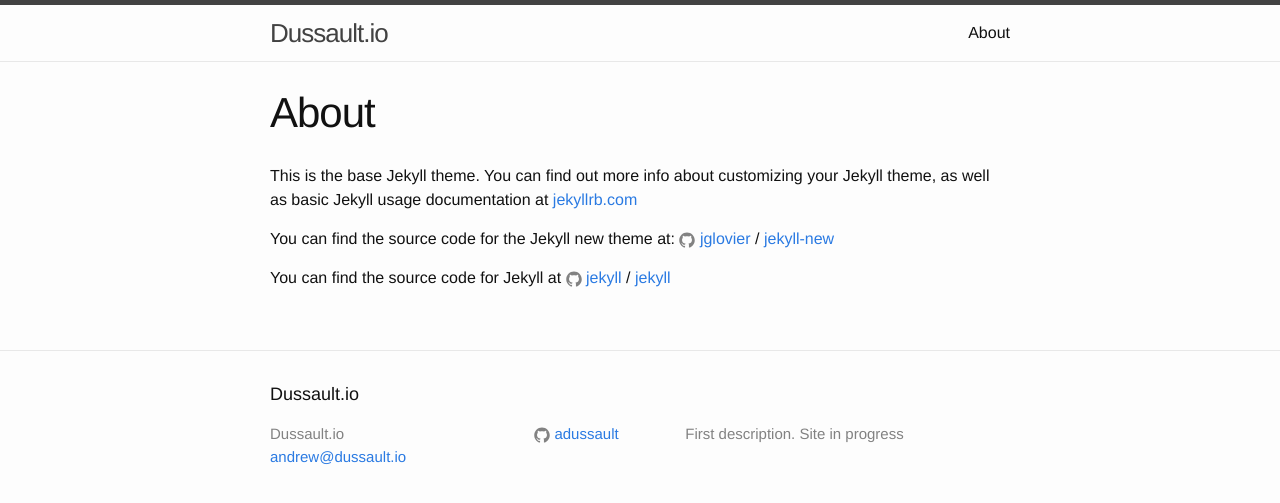
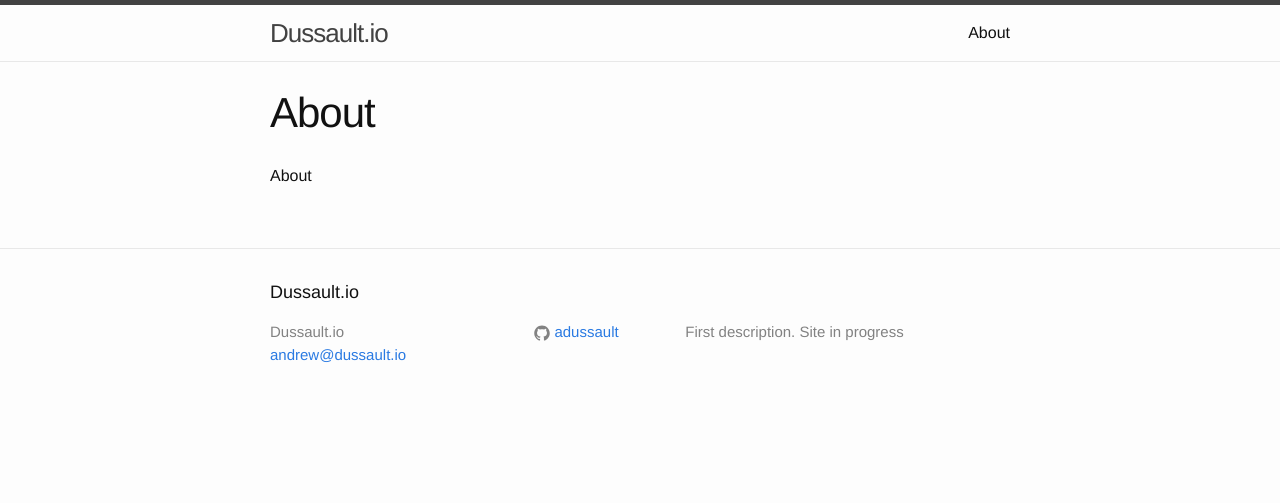
Before and after one commit to adussault/adussault.github.io, a Jekyll site: the page built from about.md, in a window 1280 px wide. Shown: the top 503 px of the page. Built offline with Jekyll 4.4.1, drawn with Linux system fonts in a browser that asks for light colours.

Commit message:
more work

```diff
--- a/_config.yml
+++ b/_config.yml
@@ -14,6 +14,6 @@
 url: "http://dussault.io" # the base hostname & protocol for your site
 #twitter_username: jekyllrb
 github_username:  adussault
-
+exclude: ['README.markdown', 'fake_index.html']
 # Build settings
 markdown: kramdown
--- a/about.md
+++ b/about.md
@@ -4,12 +4,4 @@
 permalink: /about/
 ---
 
-This is the base Jekyll theme. You can find out more info about customizing your Jekyll theme, as well as basic Jekyll usage documentation at [jekyllrb.com](http://jekyllrb.com/)
-
-You can find the source code for the Jekyll new theme at:
-{% include icon-github.html username="jglovier" %} /
-[jekyll-new](https://github.com/jglovier/jekyll-new)
-
-You can find the source code for Jekyll at
-{% include icon-github.html username="jekyll" %} /
-[jekyll](https://github.com/jekyll/jekyll)
+About
```
Also changed, not shown: fake_index.html (added, +23 -0 lines), index.html (+5 -18 lines).
